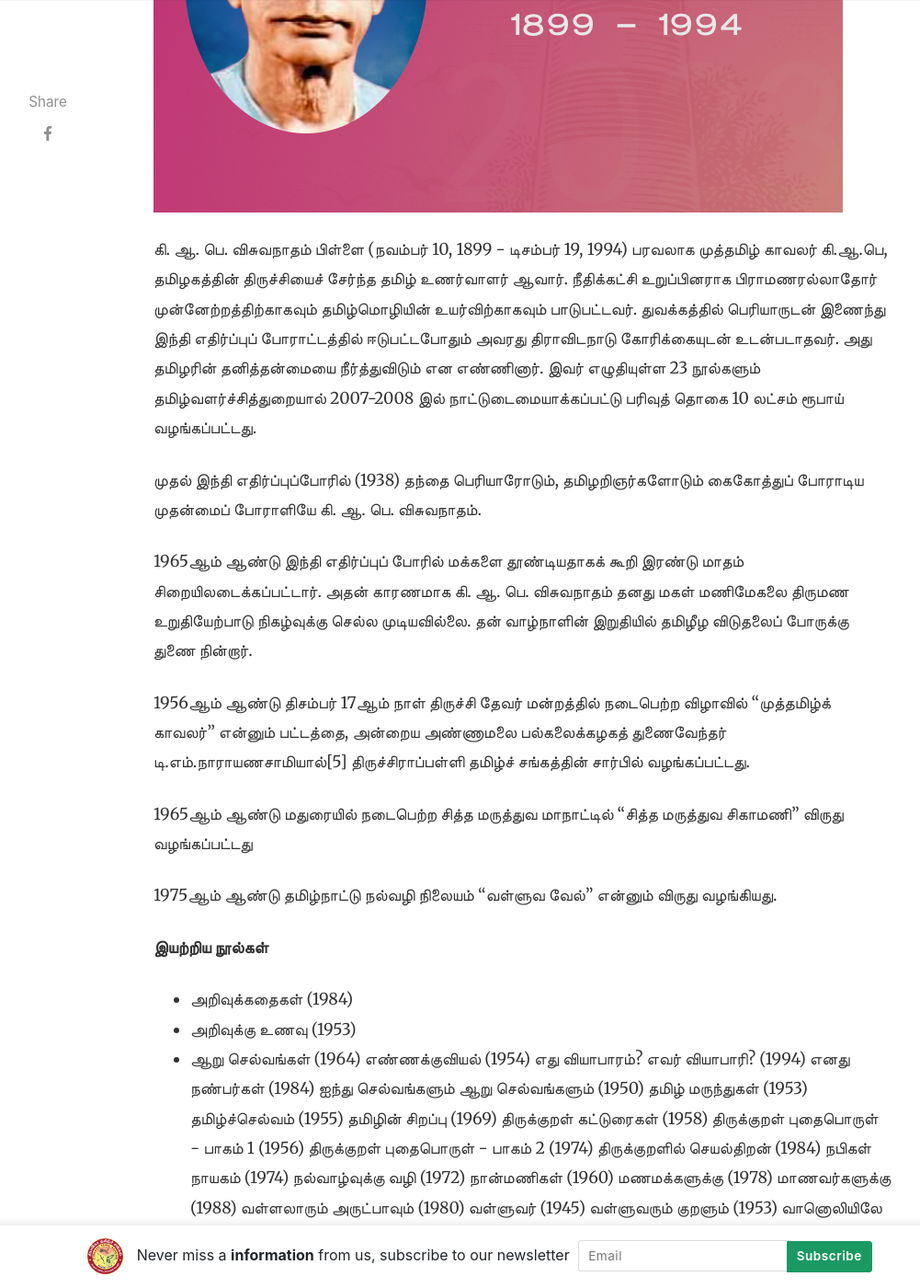
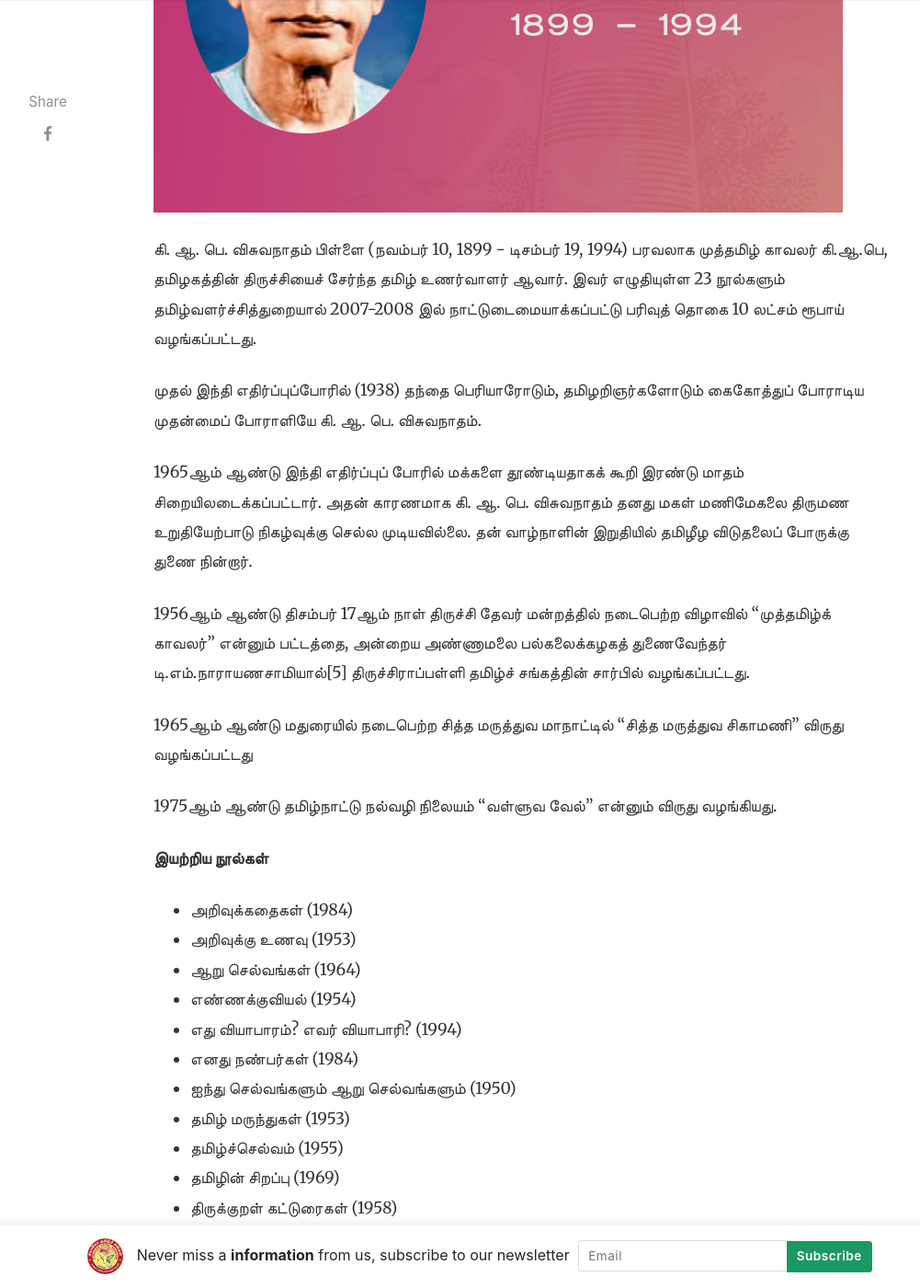
Before and after one commit to tanweb2021/tanweb2021.github.io, a Jekyll site: the page built from _posts/2024-11-16-KiAaPeViswanathan.md, in a window 1280 px wide and 1400 px high, scrolled down 684 px. Shown: the whole window at 92% size, without its empty margins (118-1119 px from the left). Built offline with Jekyll 4.4.1, drawn with Linux system fonts in a browser that asks for light colours; nearby versions of some CDN libraries; some web fonts are replaced; comment, search, counter and statistics services are not loaded; some of the changed lines change nothing that is shown; some of the changed text lies outside the part shown.

Commit message:
Update 2024-11-16-KiAaPeViswanathan.md

```diff
--- a/_posts/2024-11-16-KiAaPeViswanathan.md
+++ b/_posts/2024-11-16-KiAaPeViswanathan.md
@@ -8,7 +8,7 @@ image: assets/images/KiAPaViswantaham.jpg
 featured: false
 hidden: false
 ---
-கி. ஆ. பெ. விசுவநாதம் பிள்ளை (நவம்பர் 10, 1899 - டிசம்பர் 19, 1994) பரவலாக முத்தமிழ் காவலர் கி.ஆ.பெ, தமிழகத்தின் திருச்சியைச் சேர்ந்த தமிழ் உணர்வாளர் ஆவார். நீதிக்கட்சி உறுப்பினராக பிராமணரல்லாதோர் முன்னேற்றத்திற்காகவும் தமிழ்மொழியின் உயர்விற்காகவும் பாடுபட்டவர். துவக்கத்தில் பெரியாருடன் இணைந்து இந்தி எதிர்ப்புப் போராட்டத்தில் ஈடுபட்டபோதும் அவரது திராவிடநாடு கோரிக்கையுடன் உடன்படாதவர். அது தமிழரின் தனித்தன்மையை நீர்த்துவிடும் என எண்ணினார். இவர் எழுதியுள்ள 23 நூல்களும் தமிழ்வளர்ச்சித்துறையால் 2007-2008 இல் நாட்டுடைமையாக்கப்பட்டு பரிவுத் தொகை 10 லட்சம் ரூபாய் வழங்கப்பட்டது.
+கி. ஆ. பெ. விசுவநாதம் பிள்ளை (நவம்பர் 10, 1899 - டிசம்பர் 19, 1994) பரவலாக முத்தமிழ் காவலர் கி.ஆ.பெ, தமிழகத்தின் திருச்சியைச் சேர்ந்த தமிழ் உணர்வாளர் ஆவார். இவர் எழுதியுள்ள 23 நூல்களும் தமிழ்வளர்ச்சித்துறையால் 2007-2008 இல் நாட்டுடைமையாக்கப்பட்டு பரிவுத் தொகை 10 லட்சம் ரூபாய் வழங்கப்பட்டது.
 
 முதல் இந்தி எதிர்ப்புப்போரில் (1938) தந்தை பெரியாரோடும், தமிழறிஞர்களோடும் கைகோத்துப் போராடிய முதன்மைப் போராளியே கி. ஆ. பெ. விசுவநாதம்.
 
@@ -26,27 +26,25 @@ hidden: false
 * அறிவுக்கதைகள் (1984)
 * அறிவுக்கு உணவு (1953)
 * ஆறு செல்வங்கள் (1964)
-எண்ணக்குவியல் (1954)
-எது வியாபாரம்? எவர் வியாபாரி? (1994)
-எனது நண்பர்கள் (1984)
-ஐந்து செல்வங்களும் ஆறு செல்வங்களும் (1950)
-தமிழ் மருந்துகள் (1953)
-தமிழ்ச்செல்வம் (1955)
-தமிழின் சிறப்பு (1969)
-திருக்குறள் கட்டுரைகள் (1958)
-திருக்குறள் புதைபொருள் - பாகம் 1 (1956)
-திருக்குறள் புதைபொருள் - பாகம் 2 (1974)
-திருக்குறளில் செயல்திறன் (1984)
-நபிகள் நாயகம் (1974)
-நல்வாழ்வுக்கு வழி (1972)
-நான்மணிகள் (1960)
-மணமக்களுக்கு (1978)
-மாணவர்களுக்கு (1988)
-வள்ளலாரும் அருட்பாவும் (1980)
-வள்ளுவர் (1945)
-வள்ளுவரும் குறளும் (1953)
-வானொலியிலே (1947)
+* எண்ணக்குவியல் (1954)
+* எது வியாபாரம்? எவர் வியாபாரி? (1994)
+* எனது நண்பர்கள் (1984)
+* ஐந்து செல்வங்களும் ஆறு செல்வங்களும் (1950)
+* தமிழ் மருந்துகள் (1953)
+* தமிழ்ச்செல்வம் (1955)
+* தமிழின் சிறப்பு (1969)
+* திருக்குறள் கட்டுரைகள் (1958)
+* திருக்குறள் புதைபொருள் - பாகம் 1 (1956)
+* திருக்குறள் புதைபொருள் - பாகம் 2 (1974)
+* திருக்குறளில் செயல்திறன் (1984)
+* நபிகள் நாயகம் (1974)
+* நல்வாழ்வுக்கு வழி (1972)
+* நான்மணிகள் (1960)
+* மணமக்களுக்கு (1978)
+* மாணவர்களுக்கு (1988)
+* வள்ளலாரும் அருட்பாவும் (1980)
+* வள்ளுவர் (1945)
+* வள்ளுவரும் குறளும் (1953)
+* வானொலியிலே (1947)
 
 தமிழ்க் 'காதலராய்' வாழ்வைத் தொடங்கி தமிழ்க் 'காவலராய்' வாழ்வை நிறைவு செய்தவர் முத்தமிழ்க் காவலர் கி.ஆ.பெ.விசுவநாதம். இயல், இசை நாடகம் என்ற மூன்று தமிழையும் உள்வாங்கி; பேசியும் எழுதியும் இயங்கியும் காத்து நின்றதால் அவரைச் சரியாகவே 'முத்தமிழ் காவலர்' என்று திருச்சிராப்பள்ளி தமிழ்ச் சங்கம் 1957-ல் விருது தந்து பாராட்டியது.
-
-E-Resources
```
